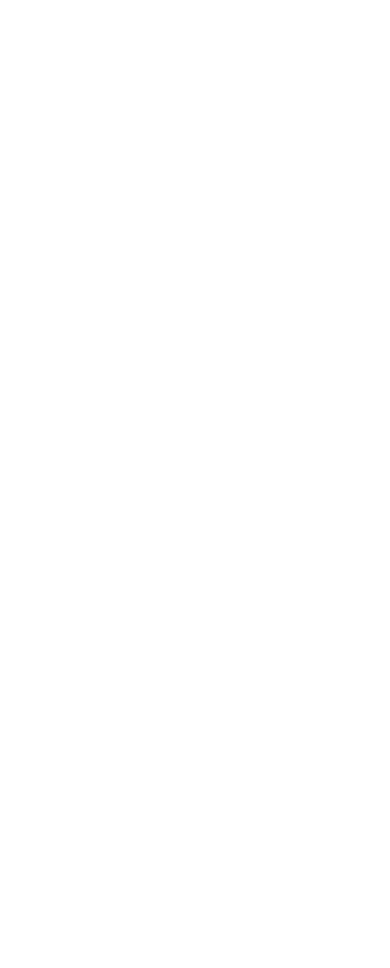
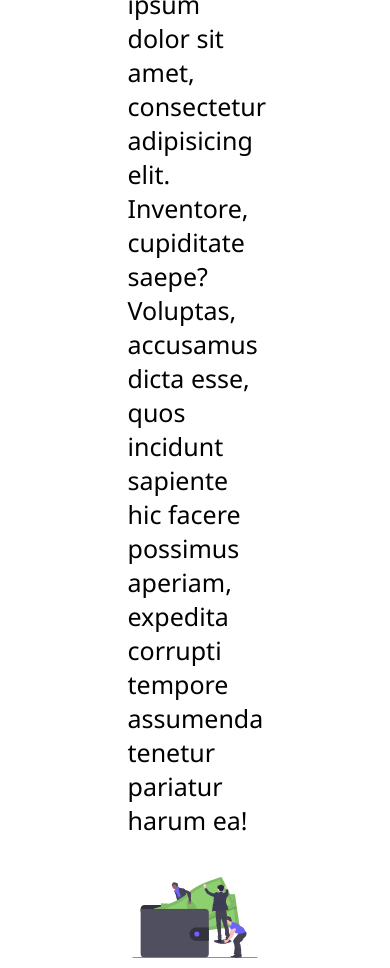
Before and after one commit to doneela/E-Cell-Website-, a plain HTML site: page index.html in a window 390 px wide. Before the commit the page ends 844 px from the top, so only its background shows below. Drawn offline with Linux system fonts and the light colour scheme.

Commit message:
add responsiveness design

```diff
--- /dev/null
+++ b/css/about.css
@@ -0,0 +1,72 @@
+*{
+    margin: 00;
+    padding: 00;
+    box-sizing: border-box;
+    font-family: 'Segoe UI', Tahoma, Geneva, Verdana, sans-serif;
+}
+.about_part{
+    height: 100vh;
+    width: 100vw;
+}
+.about_main{
+    /* border: 3px solid black; */
+    display: flex;
+    height: 90%;
+    width: 100%;
+}
+.about_img{
+    width: 50%;
+    /* border: 2px solid green; */
+    display: flex;
+    align-items: center;
+    justify-content: center;
+}
+.about_img img{
+    width: 80%;
+    height: 80%;
+}
+.about_context{
+    width: 50%;
+    /* border: 2px solid red; */
+    padding: 10px;
+    padding-top: 20px;
+}
+.about_header{
+    font-size: 70px;
+    font-weight: bolder;
+    display: flex;
+    justify-content: center;
+    align-items: center;
+}
+.about_about{
+    display: flex;
+    text-align: start;
+    font-size: 40px;
+    font-weight: 400;
+}
+
+@media screen and (max-width:1250px) {
+    .about_about{
+        font-size: 30px;
+        margin: 20px;
+    }
+    .about_header{
+        font-size: 55px;
+        font-weight: 700;
+    }
+}
+@media screen and (max-width:855px) {
+    .about_about{
+        font-size: 25px;
+
+    }
+    .about_header{
+        font-size: 45px;
+        font-weight: 650;
+    }
+    .about_main{
+        flex-direction: column-reverse;
+        align-items: center;
+        justify-content: center;
+    }
+}
--- a/index.html
+++ b/index.html
@@ -1,12 +1,28 @@
 <!DOCTYPE html>
 <html lang="en">
+
 <head>
     <meta charset="UTF-8">
     <meta http-equiv="X-UA-Compatible" content="IE=edge">
     <meta name="viewport" content="width=device-width, initial-scale=1.0">
+    <link rel="stylesheet" href="./css/about.css">
     <title>E-Cell</title>
 </head>
+
 <body>
+    <div class="about_part">
+        <div class="about_main">
+            <div class="about_img">
+                <img src="./images/svg3.svg" alt="About Image">
+            </div>
+            <div class="about_context">
+                <div class="about_header">About Us</div>
+                <div class="about_about">Lorem ipsum dolor sit amet, consectetur adipisicing elit. Inventore, cupiditate
+                    saepe? Voluptas, accusamus dicta esse, quos incidunt sapiente hic facere possimus aperiam, expedita
+                    corrupti tempore assumenda tenetur pariatur harum ea!</div>
+            </div>
+        </div>
+    </div>
+</body>
 
-</body>
 </html>
```
Also changed, not shown: images/svg3.svg (added).
